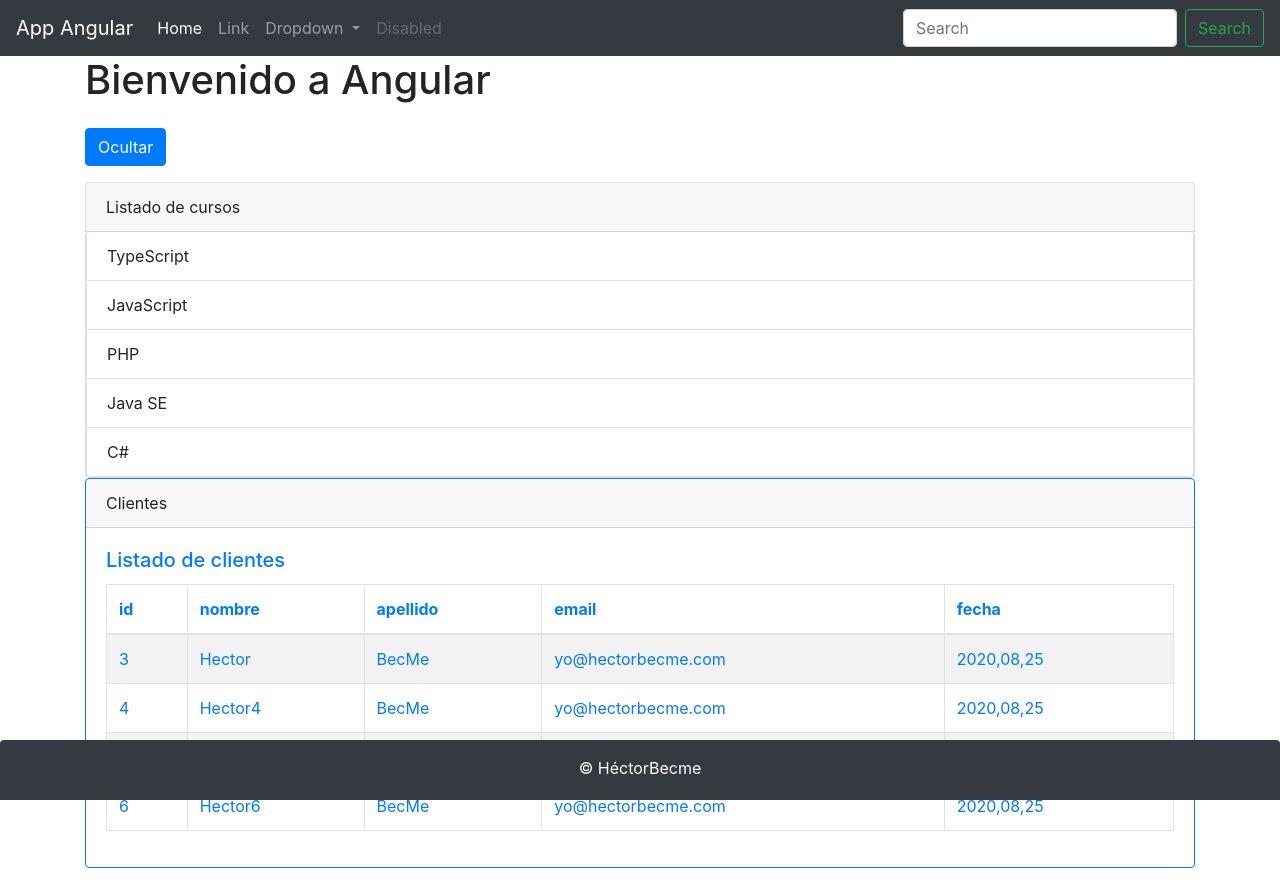
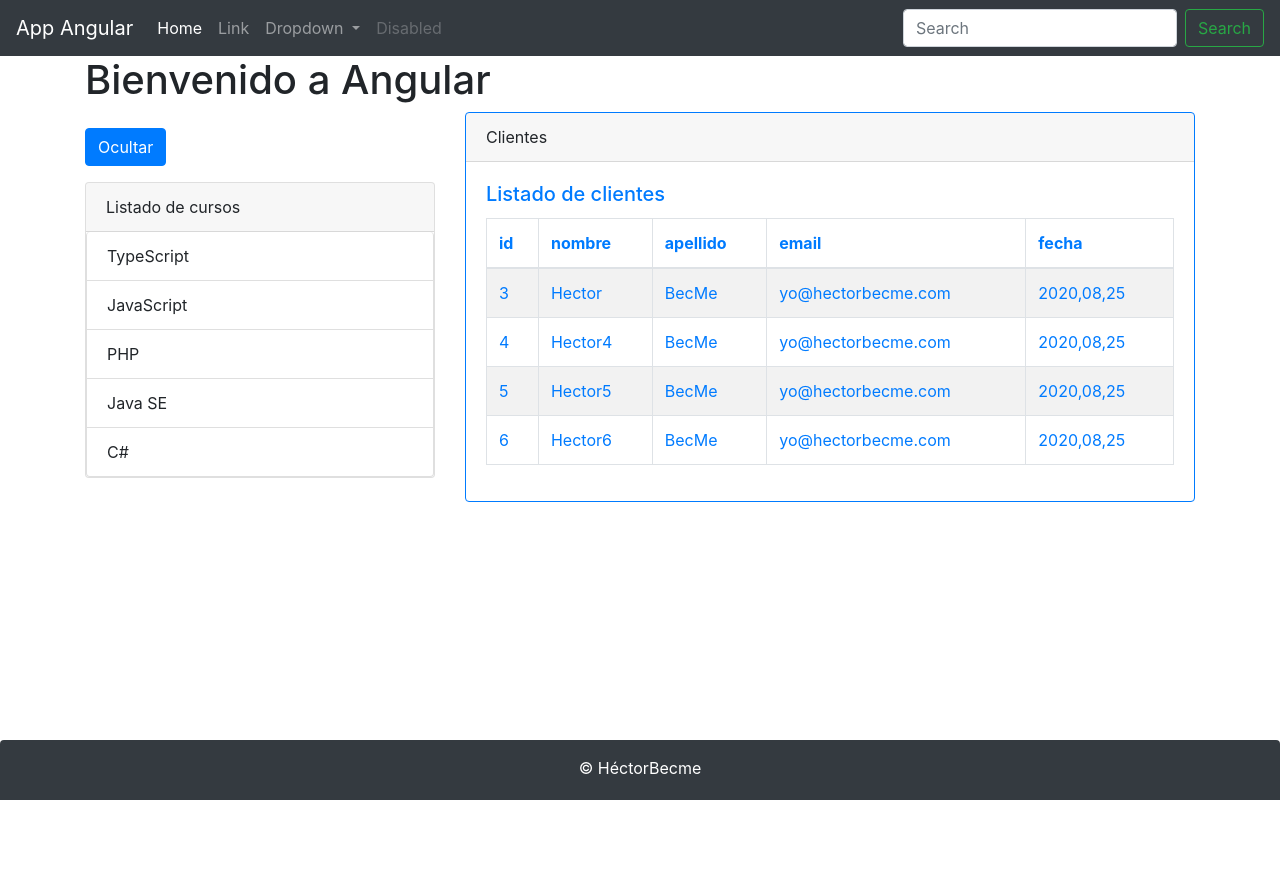
Before and after one commit to HectorBecMe/Angular-and-Spring-5-Creando-web-app-full-stack, an Angular app in the folder clientes-app/: page / in a window 1280 px wide. After the commit the page ends 800 px from the top, so only its background shows below. Built offline with nearby package versions, Linux system fonts and the light colour scheme.

Commit message:
seccion03 - 018
Creando archivo clientes.json.ts con lista de objetos

```diff
--- a/clientes-app/src/app/app.component.html
+++ b/clientes-app/src/app/app.component.html
@@ -4,10 +4,15 @@
   <h1>
     {{ title }}
   </h1>
+  <div class="row">
+    <div class="col-4">
+      <app-directiva></app-directiva>
+    </div>
+    <div class="col-8">
+      <app-clientes></app-clientes>
+    </div>
+  </div>
 
-  <app-directiva></app-directiva>
-
-  <app-clientes></app-clientes>
 </div>
 
 
--- a/clientes-app/src/app/clientes/clientes.component.html
+++ b/clientes-app/src/app/clientes/clientes.component.html
@@ -1,4 +1,4 @@
-<div class="card border-primary mb-3">
+<div class="card border-primary mb-3" >
   <div class="card-header">Clientes</div>
   <div class="card-body text-primary">
     <h5 class="card-title">Listado de clientes</h5>
--- a/clientes-app/src/app/clientes/clientes.component.ts
+++ b/clientes-app/src/app/clientes/clientes.component.ts
@@ -1,22 +1,19 @@
 import { Component, OnInit } from '@angular/core';
+import { CLIENTES } from './clientes.json';
 import { Cliente } from './cliente';
 
 @Component({
   selector: 'app-clientes',
   templateUrl: './clientes.component.html'
 })
-export class ClientesComponent implements OnInit {
+export class ClientesComponent  implements OnInit {
 
-  clientes: Cliente[] =[
-    {id: 3, nombre: 'Hector', apellido: 'BecMe', email: 'yo@hectorbecme.com', createAt: '2020,08,25'},
-    {id: 4, nombre: 'Hector4', apellido: 'BecMe', email: 'yo@hectorbecme.com', createAt: '2020,08,25'},
-    {id: 5, nombre: 'Hector5', apellido: 'BecMe', email: 'yo@hectorbecme.com', createAt: '2020,08,25'},
-    {id: 6, nombre: 'Hector6', apellido: 'BecMe', email: 'yo@hectorbecme.com', createAt: '2020,08,25'}
-  ];
+  clientes: Cliente[];
 
   constructor() { }
 
   ngOnInit(): void {
+    this.clientes = CLIENTES;
   }
 
 }
--- /dev/null
+++ b/clientes-app/src/app/clientes/clientes.json.ts
@@ -0,0 +1,8 @@
+import { Cliente } from './cliente';
+
+export const CLIENTES: Cliente[] = [
+  {id: 3, nombre: 'Hector', apellido: 'BecMe', email: 'yo@hectorbecme.com', createAt: '2020,08,25'},
+  {id: 4, nombre: 'Hector4', apellido: 'BecMe', email: 'yo@hectorbecme.com', createAt: '2020,08,25'},
+  {id: 5, nombre: 'Hector5', apellido: 'BecMe', email: 'yo@hectorbecme.com', createAt: '2020,08,25'},
+  {id: 6, nombre: 'Hector6', apellido: 'BecMe', email: 'yo@hectorbecme.com', createAt: '2020,08,25'}
+];
```
